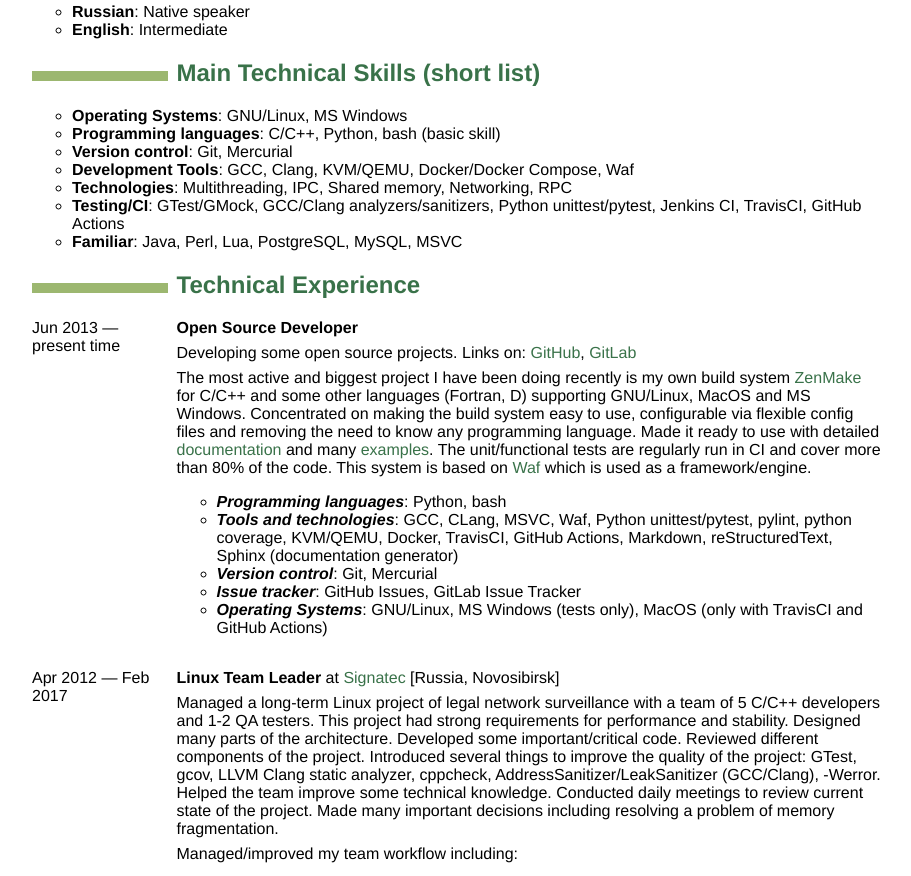
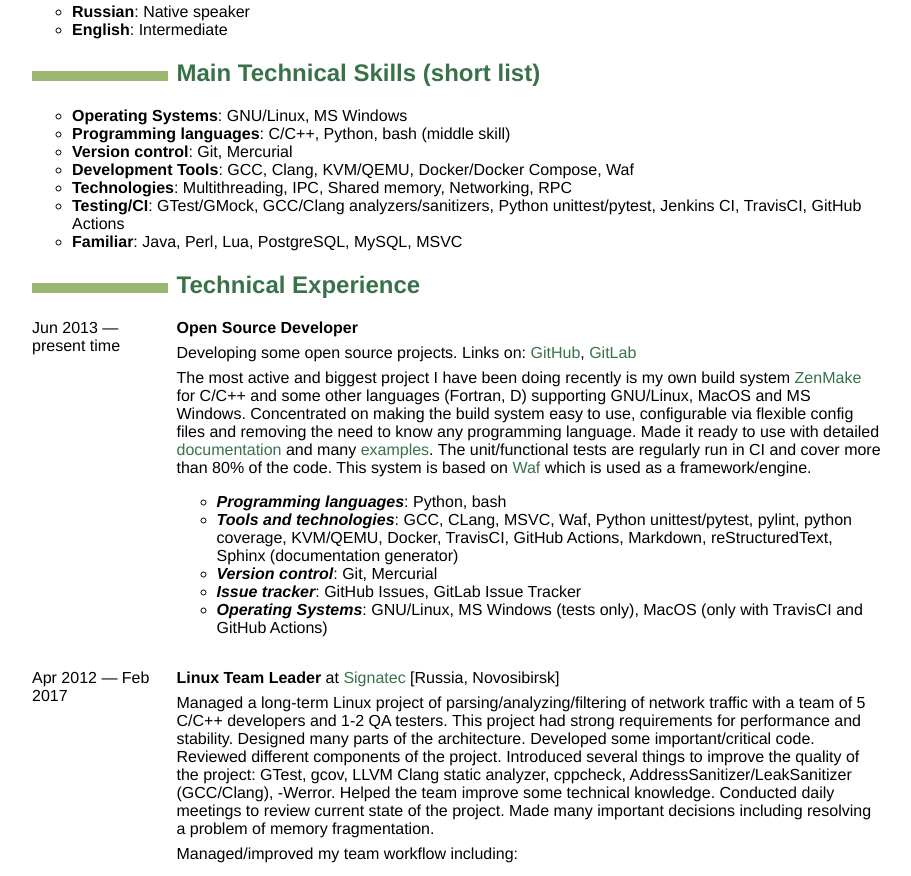
Before and after one commit to pustotnik/curriculum-vitae, a plain HTML site: page index.html in a window 1280 px wide. Shown: the part 496-1372 px from the top of the page, without its empty margins (183-1094 px from the left). Drawn offline with Linux system fonts and the light colour scheme.

Commit message:
update CV

```diff
--- a/index.html
+++ b/index.html
@@ -147,7 +147,7 @@ want to find a job in Europe, especially in the Netherlands.
 <h2 id="main-technical-skills-short-list">Main Technical Skills (short list)</h2>
 <ul>
 <li><strong>Operating Systems</strong>: GNU/Linux, MS Windows</li>
-<li><strong>Programming languages</strong>: C/C++, Python, bash (basic skill)</li>
+<li><strong>Programming languages</strong>: C/C++, Python, bash (middle skill)</li>
 <li><strong>Version control</strong>: Git, Mercurial</li>
 <li><strong>Development Tools</strong>: GCC, Clang, KVM/QEMU, Docker/Docker Compose, Waf</li>
 <li><strong>Technologies</strong>: Multithreading, IPC, Shared memory, Networking, RPC</li>
@@ -170,7 +170,7 @@ want to find a job in Europe, especially in the Netherlands.
 </dd>
 <dt>Apr 2012 — Feb 2017</dt>
 <dd><p><strong>Linux Team Leader</strong> at <a href="https://www.signatec.ru/">Signatec</a> [Russia, Novosibirsk]</p>
-<p>Managed a long-term Linux project of legal network surveillance with a team of 5 C/C++ developers and 1-2 QA testers. This project had strong requirements for performance and stability. Designed many parts of the architecture. Developed some important/critical code. Reviewed different components of the project. Introduced several things to improve the quality of the project: GTest, gcov, LLVM Clang static analyzer, cppcheck, AddressSanitizer/LeakSanitizer (GCC/Clang), -Werror. Helped the team improve some technical knowledge. Conducted daily meetings to review current state of the project. Made many important decisions including resolving a problem of memory fragmentation.</p>
+<p>Managed a long-term Linux project of parsing/analyzing/filtering of network traffic with a team of 5 C/C++ developers and 1-2 QA testers. This project had strong requirements for performance and stability. Designed many parts of the architecture. Developed some important/critical code. Reviewed different components of the project. Introduced several things to improve the quality of the project: GTest, gcov, LLVM Clang static analyzer, cppcheck, AddressSanitizer/LeakSanitizer (GCC/Clang), -Werror. Helped the team improve some technical knowledge. Conducted daily meetings to review current state of the project. Made many important decisions including resolving a problem of memory fragmentation.</p>
 <p>Managed/improved my team workflow including:</p>
 <ul>
 <li>Jenkins CI server: installed/configured, made additional scripts (bash, python)</li>
@@ -265,6 +265,6 @@ want to find a job in Europe, especially in the Netherlands.
 </dd>
 </dl>
 <hr />
-<p>Last modified: 2021-08-24</p>
+<p>Last modified: 2021-09-15</p>
 </body>
 </html>
```
Also changed, not shown: 2 other files.
